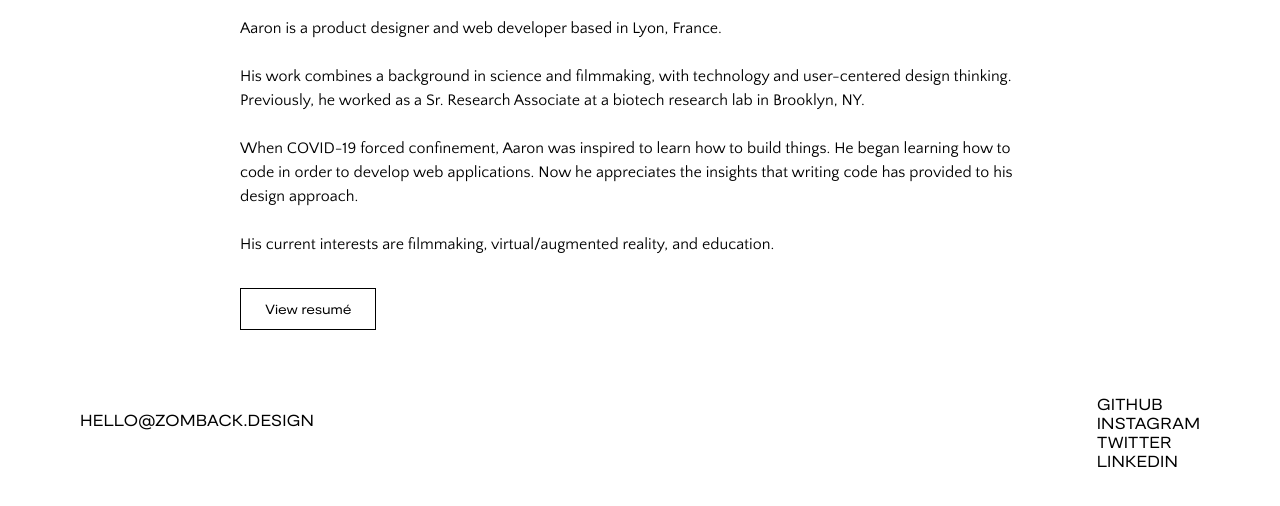
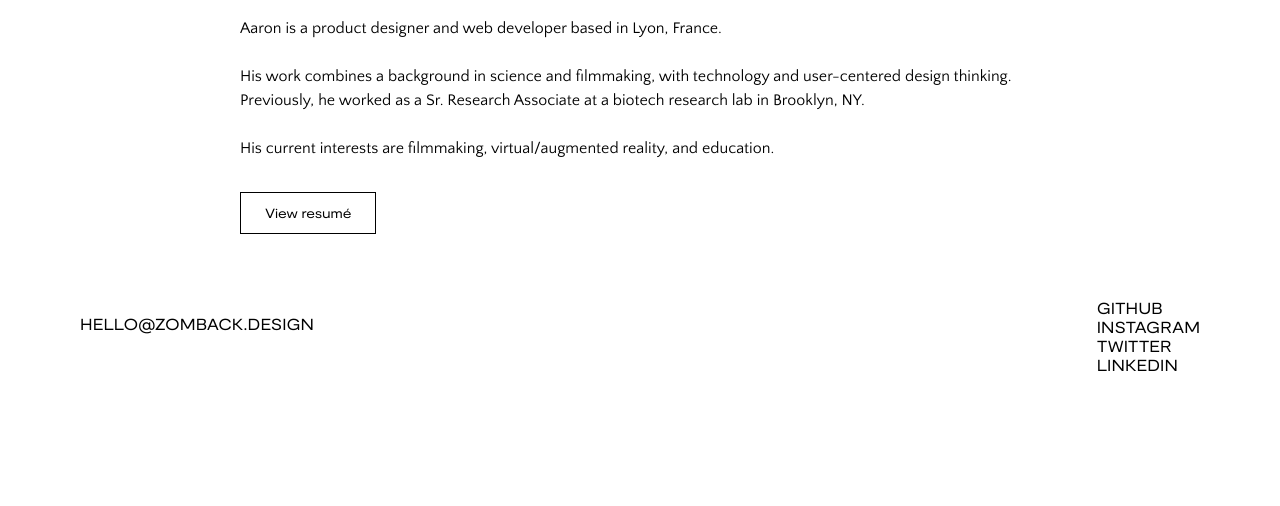
Before and after one commit to aaronzomback/design-portfolio, a Jekyll site: the page built from info.html, in a window 1280 px wide, cut to the strip 380-886 px from the top of the page. Built offline with Jekyll 4.4.1, drawn with Linux system fonts in a browser that asks for light colours.

Commit message:
shortened bio

```diff
--- a/info.html
+++ b/info.html
@@ -15,7 +15,6 @@ layout: nav
 
   Aaron is a product designer and web developer based in Lyon, France. <br> <br>
   His work combines a background in science and filmmaking, with technology and user-centered design thinking. Previously,  he worked as a Sr. Research Associate at a biotech research lab in Brooklyn, NY. <br> <br>
-  When COVID-19 forced confinement, Aaron was inspired to learn how to build things. He began learning how to code in order to develop web applications. Now he appreciates the insights that writing code has provided to his design approach.<br> <br>
   His current interests are filmmaking, virtual/augmented reality, and education.
 </p>
 
```
